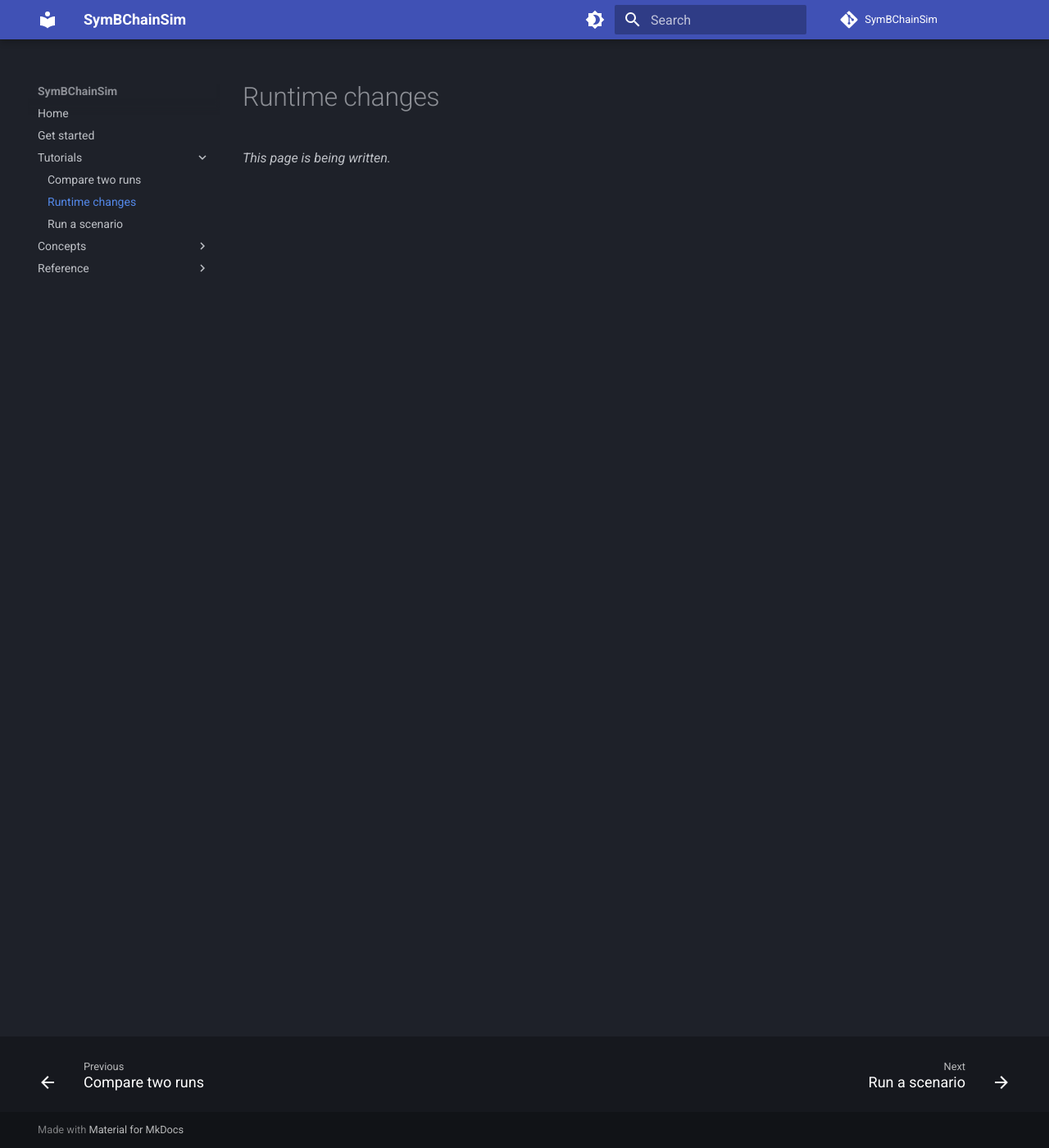
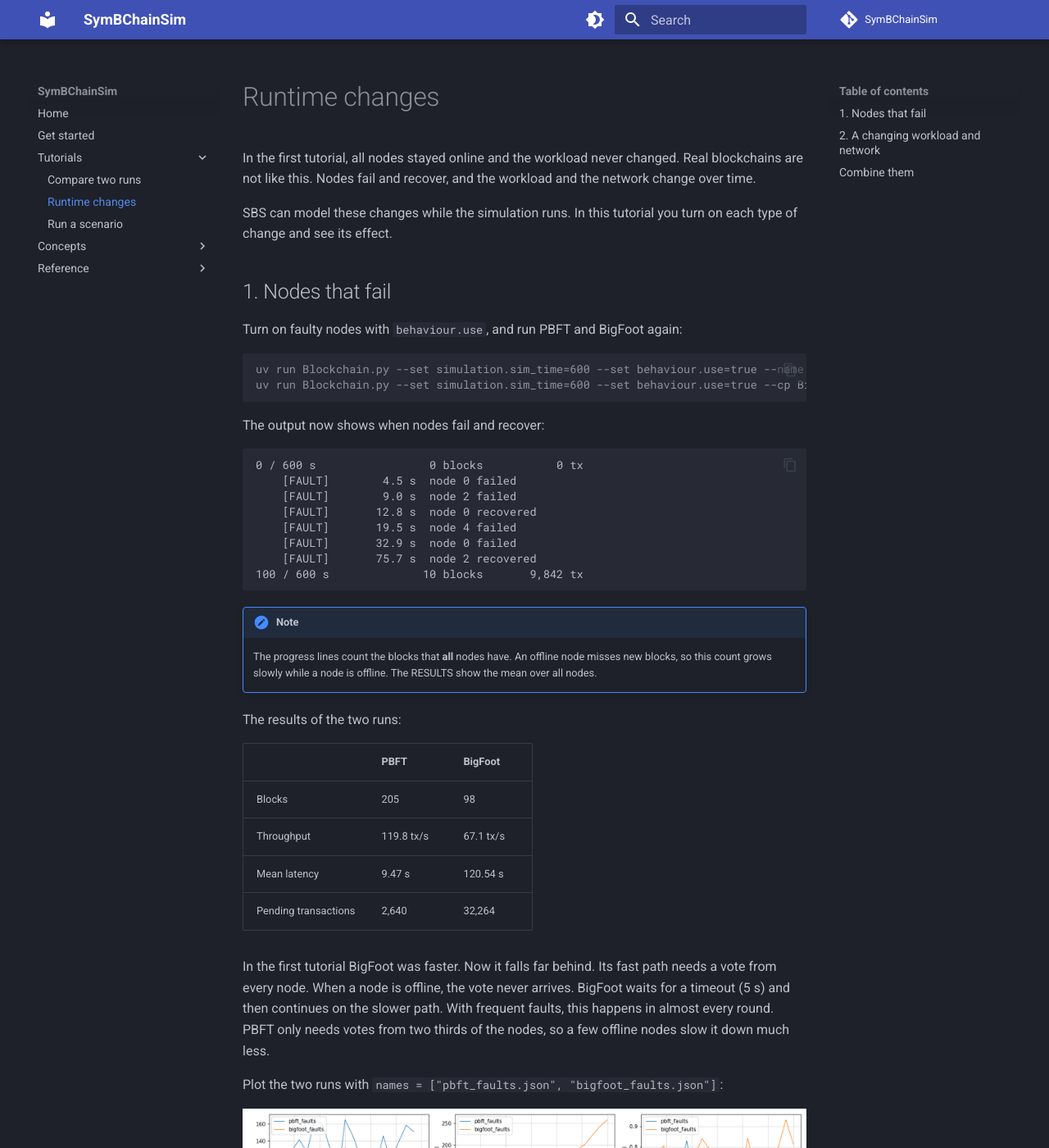
Before and after one commit to GiorgDiama/SymBChainSim, an MkDocs documentation site: the page built from docs/tutorials/runtime_changes.md, in a window 1280 px wide and 1400 px high. Shown: the whole window at 82% size. Built offline with MkDocs 1.6.1 and Material for MkDocs 9.7.7, drawn with Linux system fonts in a browser that asks for light colours; comment, search, counter and statistics services are not loaded; some of the changed text lies outside the part shown.

Commit message:
Add the runtime changes tutorial

````diff
--- a/docs/tutorials/runtime_changes.md
+++ b/docs/tutorials/runtime_changes.md
@@ -1,3 +1,89 @@
 # Runtime changes
 
-*This page is being written.*
+In the first tutorial, all nodes stayed online and the workload never changed.
+Real blockchains are not like this.
+Nodes fail and recover, and the workload and the network change over time.
+
+SBS can model these changes while the simulation runs.
+In this tutorial you turn on each type of change and see its effect.
+
+## 1. Nodes that fail
+
+Turn on faulty nodes with `behaviour.use`, and run PBFT and BigFoot again:
+
+```console
+uv run Blockchain.py --set simulation.sim_time=600 --set behaviour.use=true --name pbft_faults
+uv run Blockchain.py --set simulation.sim_time=600 --set behaviour.use=true --cp BigFoot --name bigfoot_faults
+```
+
+The output now shows when nodes fail and recover:
+
+```text
+0 / 600 s                 0 blocks           0 tx
+    [FAULT]        4.5 s  node 0 failed
+    [FAULT]        9.0 s  node 2 failed
+    [FAULT]       12.8 s  node 0 recovered
+    [FAULT]       19.5 s  node 4 failed
+    [FAULT]       32.9 s  node 0 failed
+    [FAULT]       75.7 s  node 2 recovered
+100 / 600 s              10 blocks       9,842 tx
+```
+
+!!! note
+    The progress lines count the blocks that **all** nodes have.
+    An offline node misses new blocks, so this count grows slowly while a node is offline.
+    The RESULTS show the mean over all nodes.
+
+The results of the two runs:
+
+| | PBFT | BigFoot |
+|---|---|---|
+| Blocks | 205 | 98 |
+| Throughput | 119.8 tx/s | 67.1 tx/s |
+| Mean latency | 9.47 s | 120.54 s |
+| Pending transactions | 2,640 | 32,264 |
+
+In the first tutorial BigFoot was faster. Now it falls far behind.
+Its fast path needs a vote from every node.
+When a node is offline, the vote never arrives.
+BigFoot waits for a timeout (5 s) and then continues on the slower path.
+With frequent faults, this happens in almost every round.
+PBFT only needs votes from two thirds of the nodes, so a few offline nodes slow it down much less.
+
+Plot the two runs with `names = ["pbft_faults.json", "bigfoot_faults.json"]`:
+
+![Throughput, latency and decentralisation of PBFT and BigFoot with faulty nodes](../assets/runtime_faults.png)
+
+BigFoot cannot keep up, so transactions pile up and its latency keeps growing.
+
+You set the number of faulty nodes and how often they fail in [`src/Configs/behaviour_config.yaml`](https://github.com/GiorgDiama/SymBChainSim/blob/base/src/Configs/behaviour_config.yaml).
+
+## 2. A changing workload and network
+
+Turn on the dynamic simulation with `dynamic_sim.use`:
+
+```console
+uv run Blockchain.py --set simulation.sim_time=600 --set dynamic_sim.use=true
+```
+
+Every 10 seconds, SBS picks a new workload and new network conditions:
+
+```text
+    [DYNAMIC]      0.0 s  workload      69 tx/s, mean tx size 15.1 KB
+    [DYNAMIC]      0.0 s  network       bandwidth 8.9 ± 2.6 MB/s
+    [DYNAMIC]     10.0 s  workload      63 tx/s, mean tx size 10.0 KB
+    [DYNAMIC]     10.0 s  network       bandwidth 11.9 ± 2.7 MB/s
+```
+
+You set what changes and the ranges of the new values in [`src/Configs/dynamic_config.yaml`](https://github.com/GiorgDiama/SymBChainSim/blob/base/src/Configs/dynamic_config.yaml).
+You set how often they change with `application.tx_interval` in [`src/Configs/base.yaml`](https://github.com/GiorgDiama/SymBChainSim/blob/base/src/Configs/base.yaml).
+
+In a digital twin setting, these updates would come from data measured on the real blockchain.
+
+## Combine them
+
+You can turn on both changes in the same run:
+
+```console
+uv run Blockchain.py --set simulation.sim_time=600 --set behaviour.use=true --set dynamic_sim.use=true
+```
````
Also changed, not shown: docs/getting_started.md (+1 -1 lines), docs/assets/runtime_faults.png (added).
